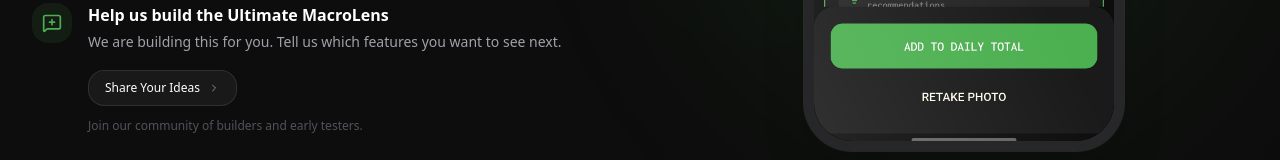
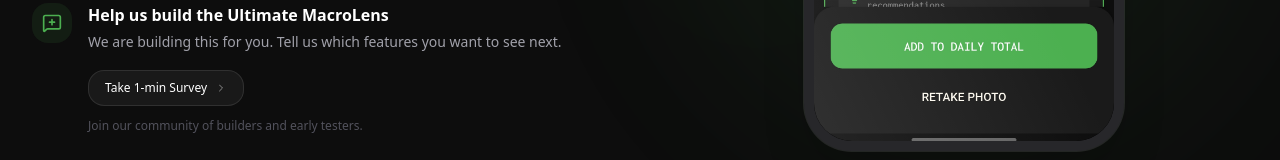
Before and after one commit to en970/macrolens.tech, a Next.js app: page / in a window 1280 px wide. Shown: the part 701-861 px from the top of the page. Built offline with nearby package versions, Linux system fonts and the light colour scheme.

Commit message:
fix: update feedback link to google form

```diff
--- a/src/components/Hero.tsx
+++ b/src/components/Hero.tsx
@@ -72,12 +72,12 @@
                                             We are building this for you. Tell us which features you want to see next.
                                         </p>
                                         <a
-                                            href="https://forms.google.com" // Placeholder
+                                            href="https://forms.gle/eJESejUc6mMdow5K6"
                                             target="_blank"
                                             rel="noopener noreferrer"
                                             className="inline-flex h-9 px-4 rounded-xl bg-white/5 hover:bg-white/10 border border-white/10 text-white text-xs font-medium transition-all items-center gap-2 group"
                                         >
-                                            Share Your Ideas
+                                            Take 1-min Survey
                                             <ChevronRight className="w-3 h-3 opacity-50 group-hover:translate-x-0.5 transition-transform" />
                                         </a>
                                         <p className="mt-3 text-xs text-zinc-600">
```
